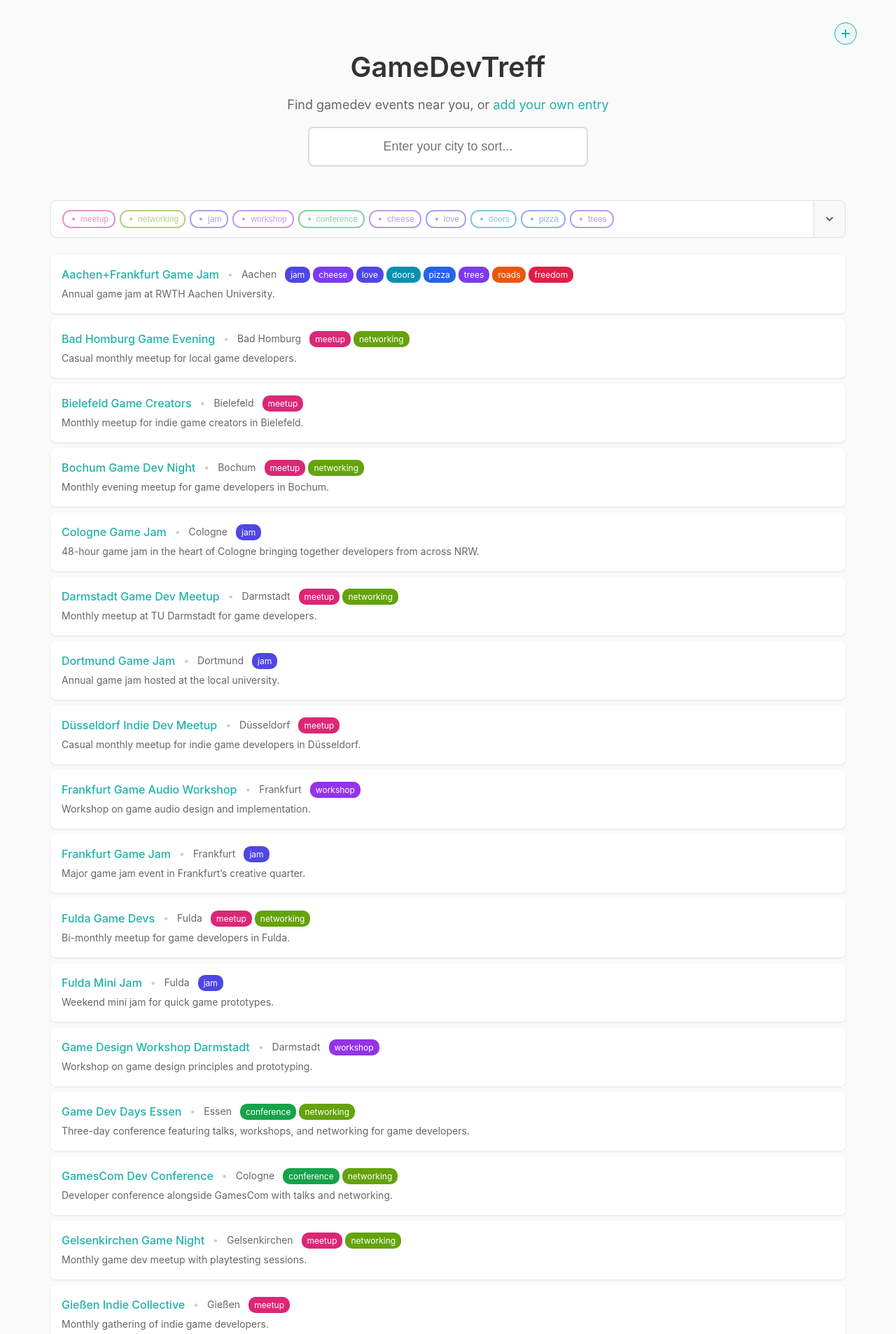
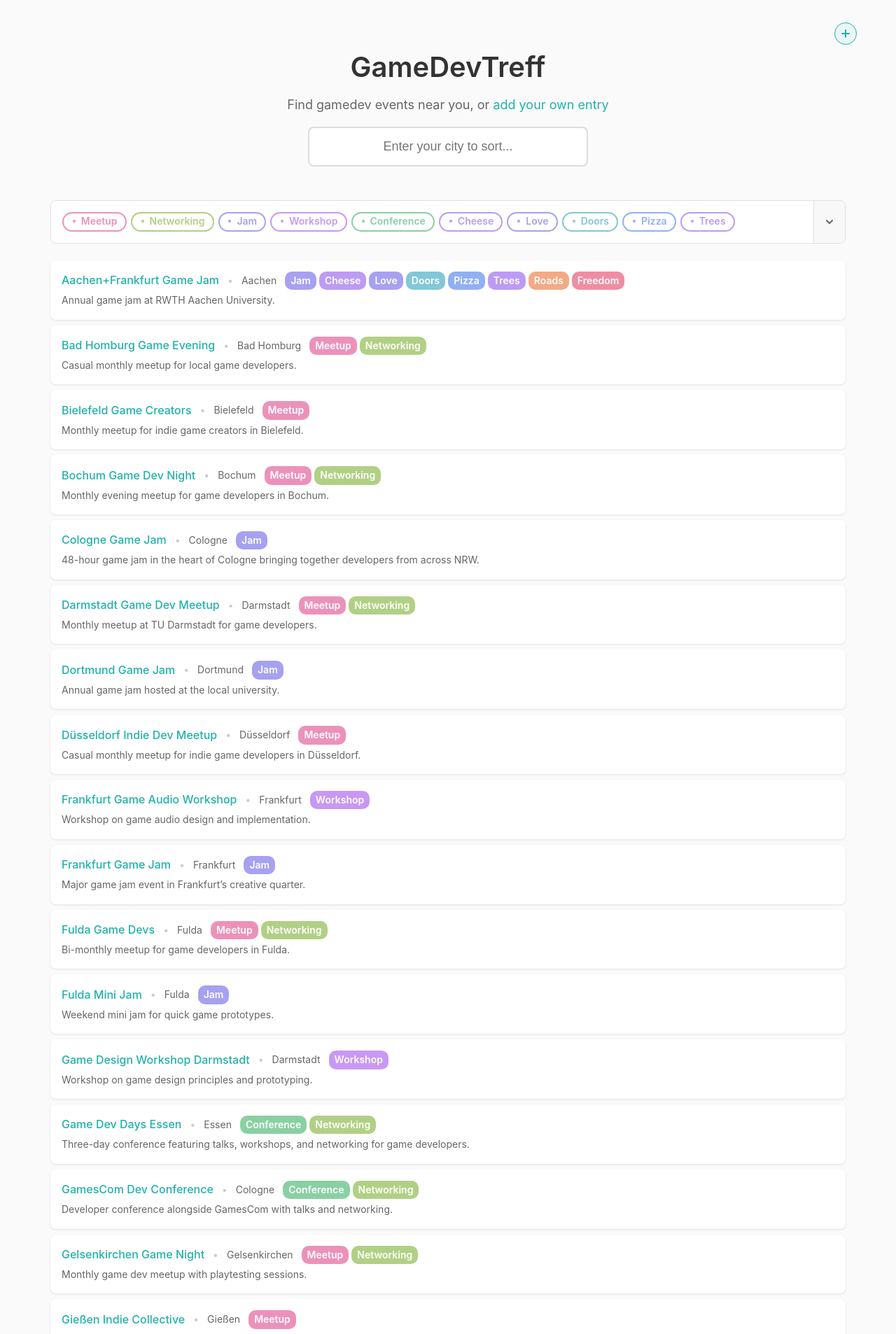
Before and after one commit to abregado/gamedev-index, a Jekyll site: the page built from index.html, in a window 1280 px wide. Shown: the top 1906 px of the page at 70% size. Built offline with Jekyll 4.4.1, drawn with Linux system fonts in a browser that asks for light colours.

Commit message:
Tag rendering reworked based on meetup feedback
Tags in the tag selection area are bigger and bolder, and use the
default font.
Tags in the list no longer have any background or border. They are also
bigger and bolder than before.

```diff
--- a/assets/css/style.css
+++ b/assets/css/style.css
@@ -173,7 +173,7 @@ body {
 
 .tag-filters-content {
   flex: 1;
-  padding: 0.75rem 1rem;
+  padding: 0.75rem 0;
   overflow: hidden;
 }
 
@@ -181,9 +181,10 @@ body {
   display: flex;
   flex-wrap: nowrap;
   gap: 0.375rem;
-  height: 1.75rem;
+  height: 2.25rem;
   align-items: center;
   overflow: hidden;
+  padding: 0 1rem;
 }
 
 .tag-filters-expanded {
@@ -192,6 +193,7 @@ body {
   gap: 0.375rem;
   margin-top: 0.5rem;
   padding-top: 0.5rem;
+  padding: 0.5rem 1rem 0 1rem;
   border-top: 1px solid #eee;
 }
 
@@ -200,10 +202,10 @@ body {
 }
 
 .tag-filter {
-  padding: 0.25rem 0.5rem;
-  font-size: 0.75rem;
+  padding: 0.15rem 0.7rem 0.27rem 0.55rem;
+  font-size: 0.875rem;
   border: 2px solid;
-  border-radius: 12px;
+  border-radius: 2rem;
   background: #fff;
   cursor: pointer;
   transition: all 0.15s ease;
@@ -213,6 +215,9 @@ body {
   user-select: none;
   flex-shrink: 0;
   white-space: nowrap;
+  font-weight: 600;
+  text-transform: capitalize;
+  font-family: inherit;
 }
 
 .tag-filter .tag-icon {
@@ -395,9 +400,12 @@ body {
 
 .listing-tag {
   padding: 0.125rem 0.5rem;
-  font-size: 0.75rem;
+  font-size: 0.875rem;
+  font-weight: 600;
+  text-transform: capitalize;
   border-radius: 10px;
   color: #fff;
+  opacity: 0.5;
 }
 
 .listing-line-2 {
@@ -758,7 +766,7 @@ body {
 
   .tag-filters-main {
     flex-wrap: wrap;
-    height: 3.75rem;
+    height: 4.5rem;
   }
 
   .tag-filters-toggle {
--- a/src/main.ts
+++ b/src/main.ts
@@ -267,7 +267,7 @@ function applyTagColors(): void {
       const tagEl = tagElements[index] as HTMLElement;
       if (tagEl) {
         const color = getTagColor(tagName);
-        tagEl.style.backgroundColor = color;
+        tagEl.style.color = color;
       }
     });
   });
```
